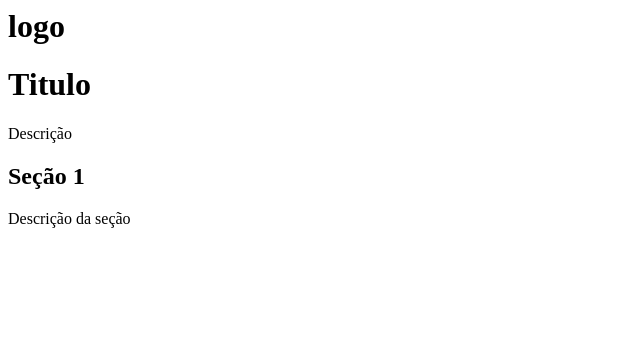
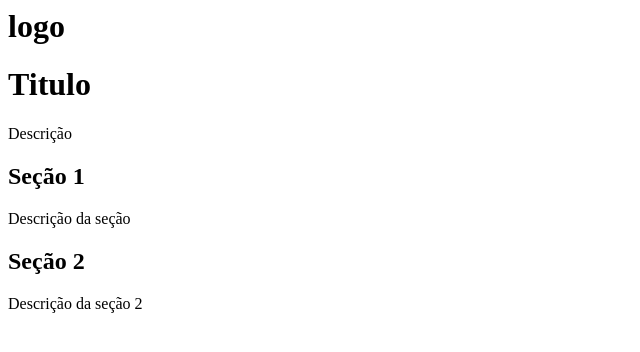
Before and after one commit to anacsalves/gitflow, a plain HTML site: page index.html in a window 1280 px wide. Shown: the whole page, without its empty margins (0-640 px from the left). Drawn offline with Linux system fonts and the light colour scheme.

```diff
--- a/index.html
+++ b/index.html
@@ -9,3 +9,8 @@
     <h2>Seção 1</h2>
     <p>Descrição da seção</p>
 </div>
+
+<div>
+    <h2>Seção 2</h2>
+    <p>Descrição da seção 2</p>
+</div>
```
